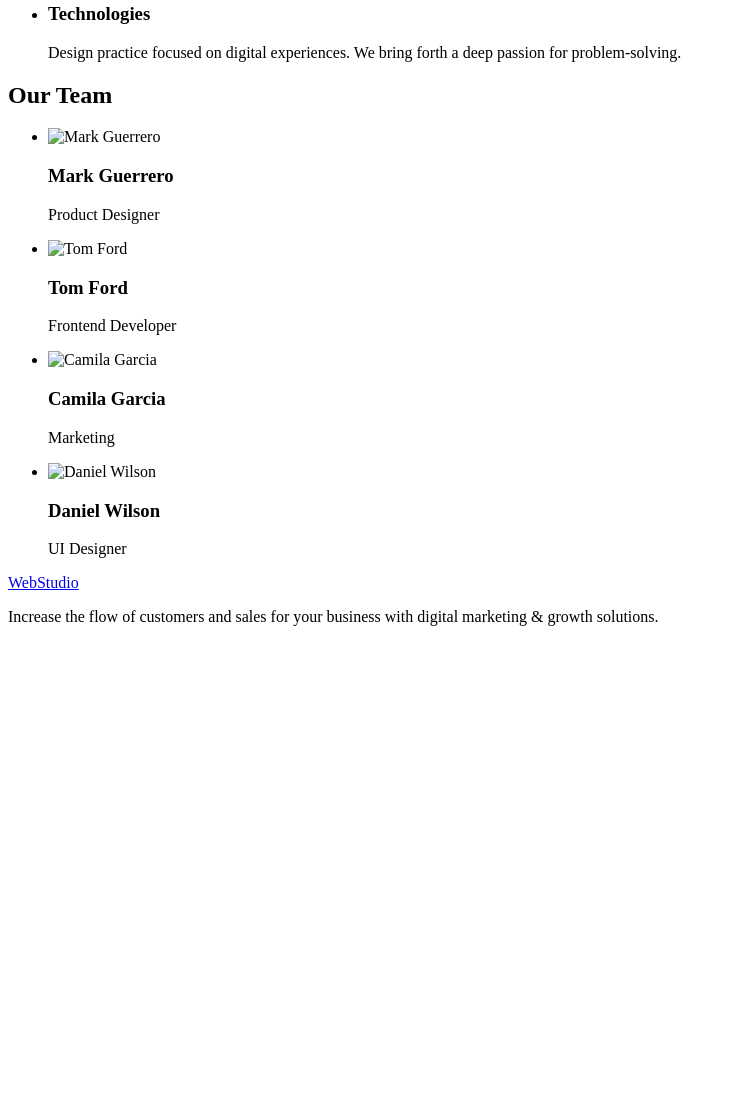
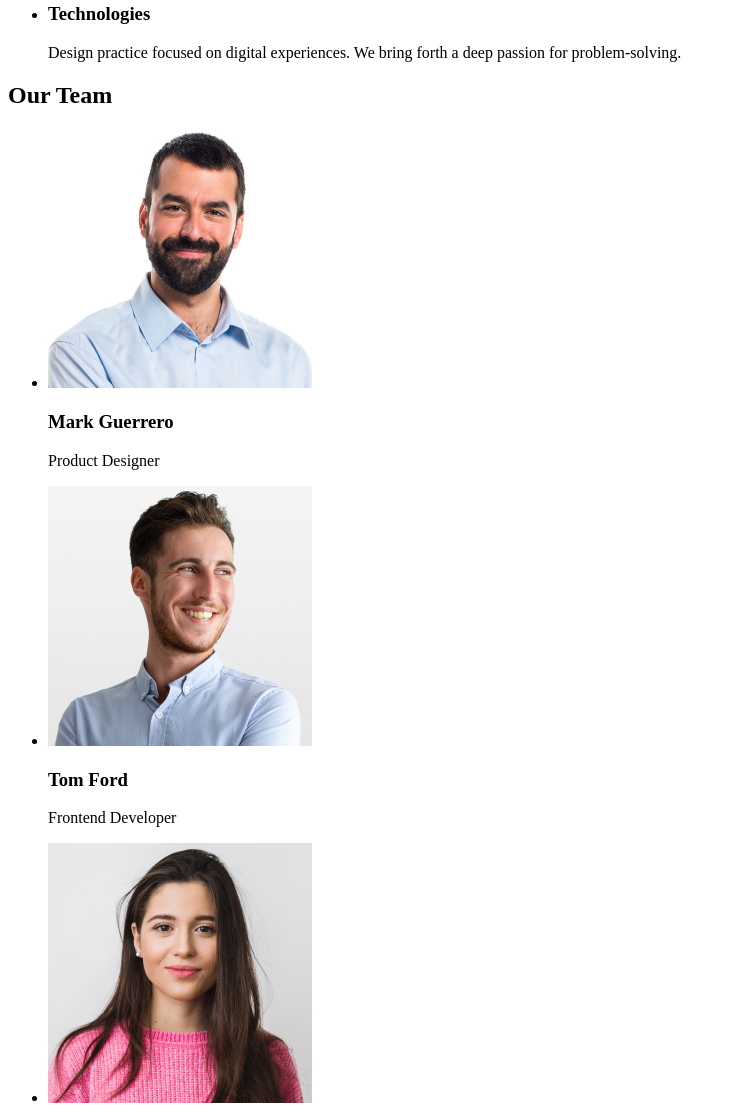
Before and after one commit to Marchenko1997/-goit-markup-hw-01, a plain HTML site: page index.html in a window 1280 px wide. Shown: the part 532-1638 px from the top of the page, without its empty margins (0-736 px from the left). Before the commit the page ends 1174 px from the top, so only its background shows below. Drawn offline with Linux system fonts and the light colour scheme.

Commit message:
Update index.html

```diff
--- a/index.html
+++ b/index.html
@@ -80,33 +80,41 @@
         <ul>
           <li>
             <img
-              src="./imagesMark Guerrero.jpg"
+              src="./images/Mark Guerrero.jpg "
               alt="Mark Guerrero"
               width="264"
+              height="260"
             />
             <h3>Mark Guerrero</h3>
             <p>Product Designer</p>
           </li>
 
           <li>
-            <img src="./imagesTom Ford.jpg" alt="Tom Ford" width="264" />
+            <img
+              src="./images/Tom Ford.jpg"
+              alt="Tom Ford"
+              width="264"
+              height="260"
+            />
             <h3>Tom Ford</h3>
             <p>Frontend Developer</p>
           </li>
           <li>
             <img
-              src="./imagesCamila Garcia.jpg"
+              src="./images/Camila Garcia.jpg"
               alt="Camila Garcia"
               width="264"
+              height="260"
             />
             <h3>Camila Garcia</h3>
             <p>Marketing</p>
           </li>
           <li>
             <img
-              src="./imagesDanial Wilson.jpg"
+              src="./images/Danial Wilson.jpg"
               alt="Daniel Wilson"
               width="264"
+              height="260"
             />
             <h3>Daniel Wilson</h3>
             <p>UI Designer</p>
```
